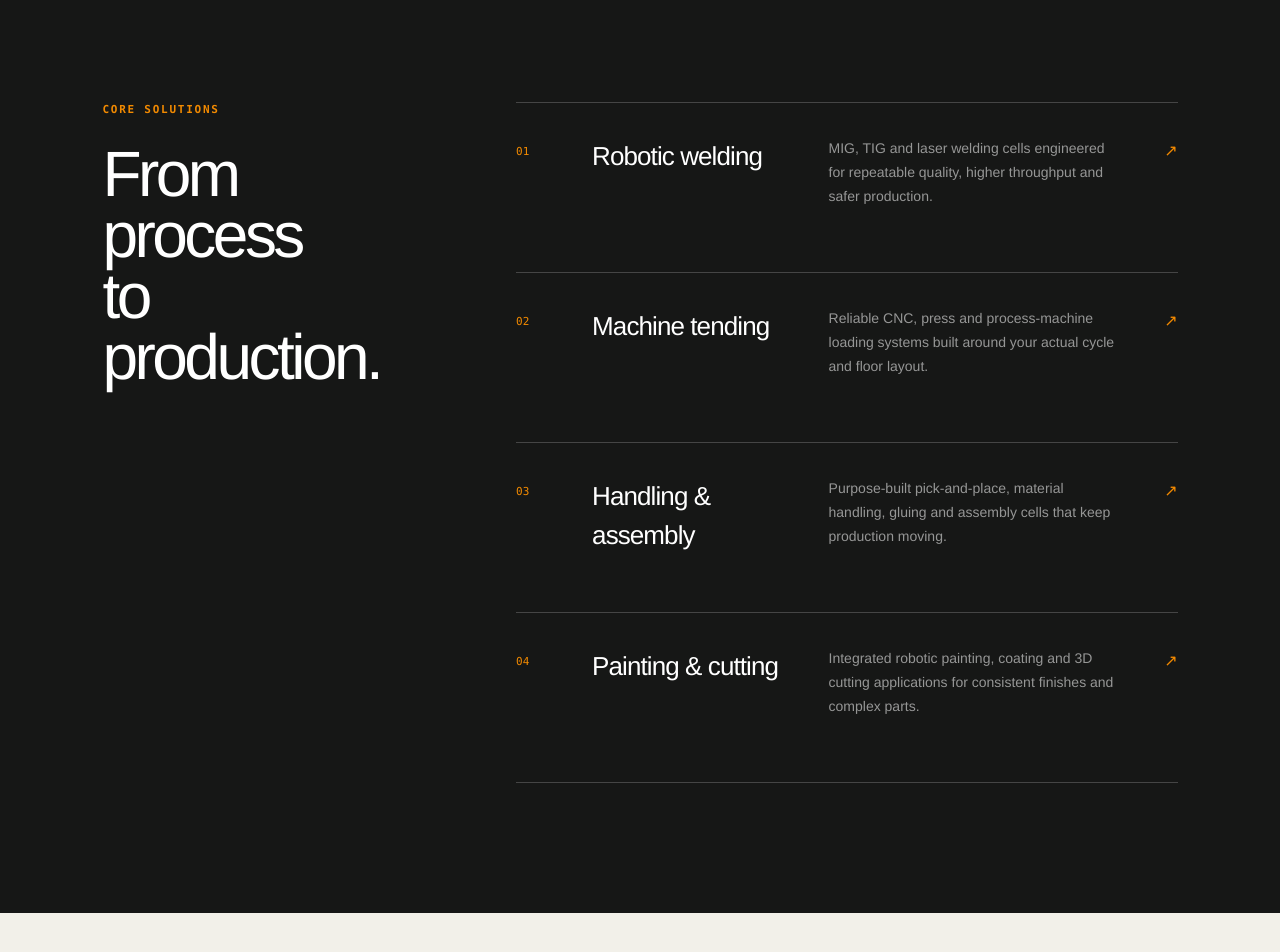
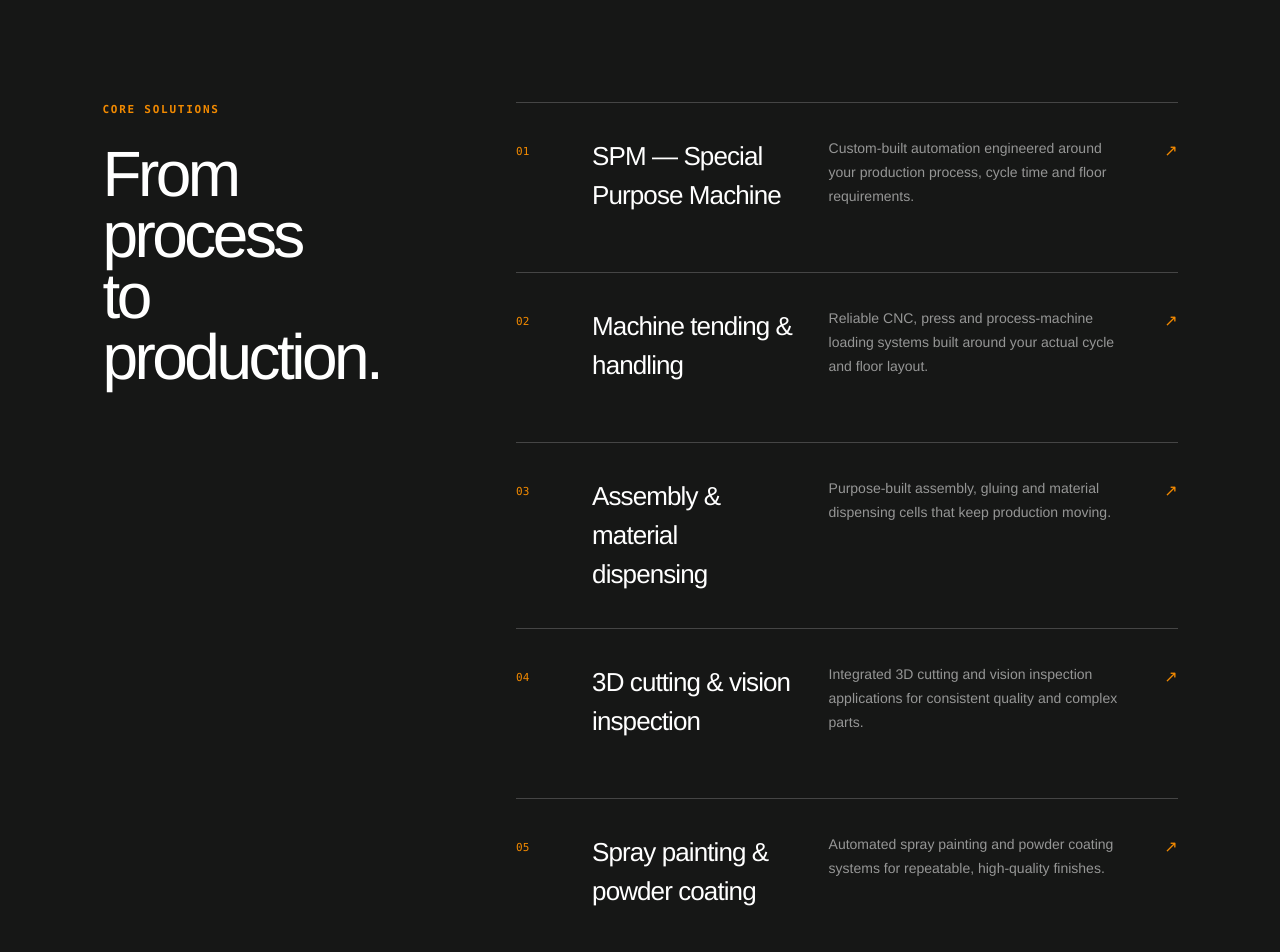
Before and after one commit to Iamutsav27/kiaan-robotics-website, a Next.js app: page / in a window 1280 px wide. Shown: the part 1500-2452 px from the top of the page. Built offline with nearby package versions, Linux system fonts and the light colour scheme; no server answers.

Commit message:
Update homepage content and contact details

```diff
--- a/app/page.tsx
+++ b/app/page.tsx
@@ -1,23 +1,28 @@
 const solutions = [
   {
     number: "01",
-    title: "Robotic welding",
-    text: "MIG, TIG and laser welding cells engineered for repeatable quality, higher throughput and safer production.",
+    title: "SPM — Special Purpose Machine",
+    text: "Custom-built automation engineered around your production process, cycle time and floor requirements.",
   },
   {
     number: "02",
-    title: "Machine tending",
+    title: "Machine tending & handling",
     text: "Reliable CNC, press and process-machine loading systems built around your actual cycle and floor layout.",
   },
   {
     number: "03",
-    title: "Handling & assembly",
-    text: "Purpose-built pick-and-place, material handling, gluing and assembly cells that keep production moving.",
+    title: "Assembly & material dispensing",
+    text: "Purpose-built assembly, gluing and material dispensing cells that keep production moving.",
   },
   {
     number: "04",
-    title: "Painting & cutting",
-    text: "Integrated robotic painting, coating and 3D cutting applications for consistent finishes and complex parts.",
+    title: "3D cutting & vision inspection",
+    text: "Integrated 3D cutting and vision inspection applications for consistent quality and complex parts.",
+  },
+  {
+    number: "05",
+    title: "Spray painting & powder coating",
+    text: "Automated spray painting and powder coating systems for repeatable, high-quality finishes.",
   },
 ];
 
@@ -69,19 +74,24 @@ export default function Home() {
       <section className="hero" id="top">
         <img src={asset("/automated-welding.jpeg")} alt="Yaskawa industrial robot welding a steel assembly" />
         <div className="hero-shade" />
+        <div className="industrial-grid" aria-hidden="true" />
+        <div className="weld-glow" aria-hidden="true"><span /></div>
+        <div className="smoke-field" aria-hidden="true"><i /><i /><i /></div>
+        <div className="spark-field" aria-hidden="true">
+          {Array.from({ length: 20 }, (_, index) => <i key={index} />)}
+        </div>
         <div className="hero-content">
           <p className="eyebrow"><span /> Industrial automation, built around you</p>
           <h1>We make<br />production <em>move.</em></h1>
           <p className="hero-copy">Turnkey robotic cells, integration and field support—from first concept to a production-ready system.</p>
           <div className="hero-actions">
             <a className="button button-primary" href="#projects">Explore our work <span>↓</span></a>
-            <a className="text-link" href="tel:+919429587411">Talk to an engineer <span>↗</span></a>
+            <a className="text-link" href="tel:+918320019151">Talk to an engineer <span>↗</span></a>
           </div>
         </div>
         <div className="hero-stats" aria-label="Company highlights">
-          <div><strong>50<sup>+</sup></strong><span>Projects delivered</span></div>
+          <div><strong>70<sup>+</sup></strong><span>Projects delivered</span></div>
           <div><strong>24<sup>/7</sup></strong><span>Service support</span></div>
-          <div><strong>01</strong><span>Turnkey partner</span></div>
         </div>
       </section>
 
@@ -150,16 +160,16 @@ export default function Home() {
 
       <section className="leadership" id="leadership">
         <div className="leadership-portrait">
-          <img src={asset("/jaydeep-champaneri.jpeg")} alt="Jaydeep Champaneri, CEO of Kiaan Robotics" />
+          <img src={asset("/jaydeep-champaneri.jpeg")} alt="Jaydip Champaneri, Managing Director of Kiaan Robotics" />
           <div className="leader-label">
-            <span>Jaydeep Champaneri</span>
-            <small>Chief Executive Officer</small>
+            <span>Jaydip Champaneri</span>
+            <small>Managing Director</small>
           </div>
         </div>
         <div className="leadership-copy">
           <p className="section-kicker">Leadership</p>
-          <h2>Engineering confidence,<br /><span>from the factory floor.</span></h2>
-          <p>Under Jaydeep Champaneri’s leadership, Kiaan Robotics brings practical automation engineering, responsive service and long-term accountability to every customer engagement.</p>
+          <h2>Driven by vision.<br /><span>Committed to progress.</span></h2>
+          <p>With 15+ years of experience, Jaydip Champaneri’s leadership brings practical automation engineering, responsive service and long-term accountability to every customer engagement.</p>
           <div className="leadership-values">
             <div><b>Practical</b><span>Solutions shaped by real production needs</span></div>
             <div><b>Accountable</b><span>One team from concept through support</span></div>
@@ -168,8 +178,8 @@ export default function Home() {
       </section>
 
       <section className="partners" aria-label="Technology partners">
-        <p>Technology experience across</p>
-        <div><b>YASKAWA</b><b>FANUC</b><b>KAWASAKI</b><b>MIGATRONIC</b><b>BINZEL</b></div>
+        <p>Technology experience across & authorized partners</p>
+        <div><b>YASKAWA</b><b>FANUC</b><b>KAWASAKI</b><b>MIGATRONIC</b><b>ABICOR BINZEL</b><b>SKS</b><b>LINCOLN</b><b>GYS</b></div>
       </section>
 
       <section className="contact" id="contact">
@@ -181,8 +191,9 @@ export default function Home() {
           <p>Tell us about the part, process or production challenge. Our team will help define the right automation approach.</p>
           <a className="button button-dark" href="mailto:kiaan.robotics@gmail.com">Start a conversation <span>↗</span></a>
           <div className="contact-details">
-            <a href="tel:+919429587411">+91 94295 87411</a>
+            <a href="tel:+918320019151">+91 83200 19151</a>
             <a href="mailto:kiaan.robotics@gmail.com">kiaan.robotics@gmail.com</a>
+            <a style={{ maxWidth: "100%", lineHeight: 1.6 }} href="https://www.google.com/maps/search/?api=1&query=18%2C+Radhe+Krishna+Industrial+Hub%2C+Behind+Hinglaj+Mata+Mandir%2C+Kathwada%2C+Ahmedabad+382430" target="_blank" rel="noopener noreferrer">18, Radhe Krishna Industrial Hub, Behind Hinglaj Mata Mandir, Kathwada, Ahmedabad 382430</a>
           </div>
         </div>
       </section>
@@ -191,7 +202,7 @@ export default function Home() {
         <a className="brand footer-brand" href="#top">
           <img src={asset("/kiaan-robotics-logo.png")} alt="Kiaan Robotics and automation solutions" />
         </a>
-        <p>Ahmedabad, Gujarat, India</p>
+        <p><a href="https://www.google.com/maps/search/?api=1&query=18%2C+Radhe+Krishna+Industrial+Hub%2C+Behind+Hinglaj+Mata+Mandir%2C+Kathwada%2C+Ahmedabad+382430" target="_blank" rel="noopener noreferrer">Kathwada, Ahmedabad 382430</a></p>
         <p>© 2026 Kiaan Robotics</p>
       </footer>
     </main>
```
